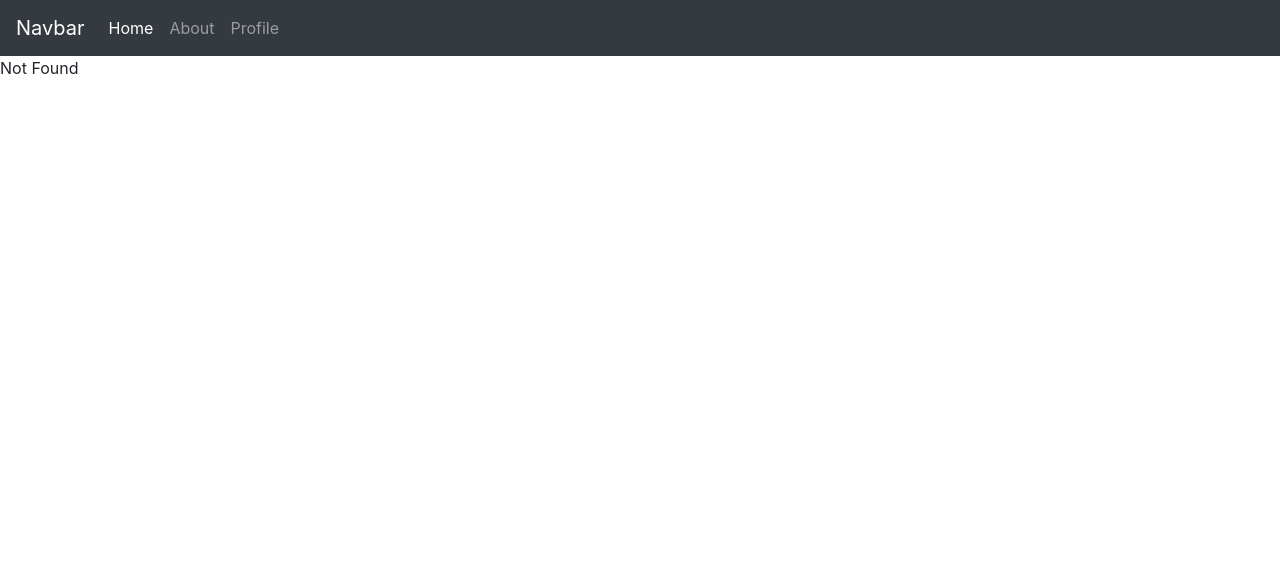
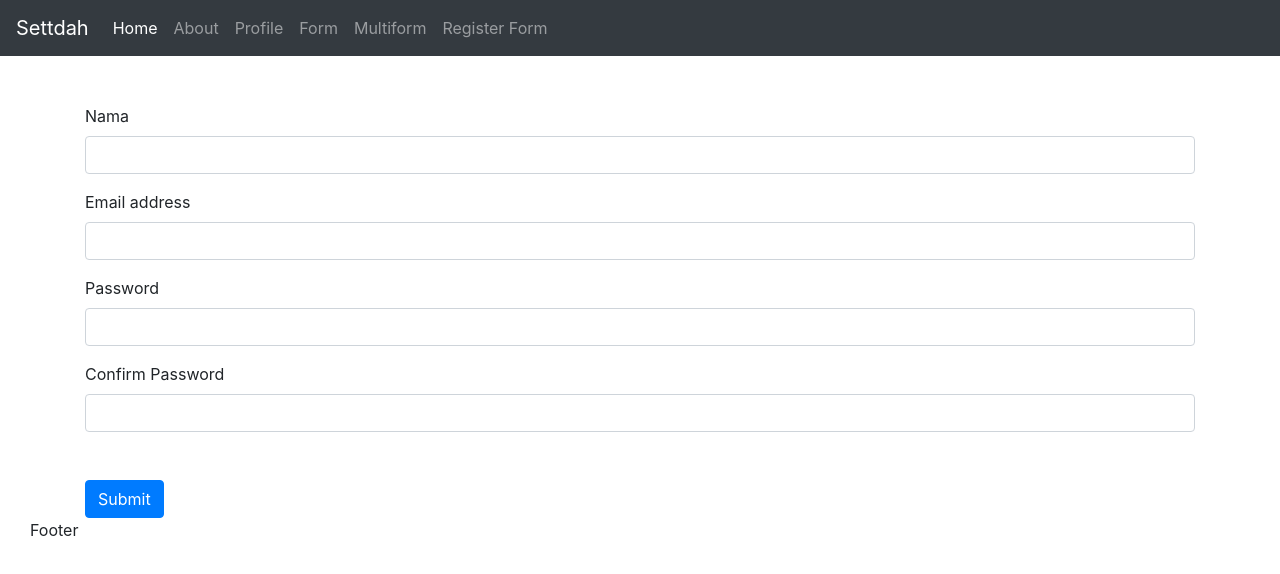
Before and after one commit to MRizqyP/ReactJS, a React (Create React App) app: page /Register in a window 1280 px wide. Before the commit this address had no page. Shown: the top 574 px of the page. Built offline with nearby package versions, Linux system fonts and the light colour scheme.

Commit message:
form done

```diff
--- a/package.json
+++ b/package.json
@@ -9,6 +9,7 @@
     "bootstrap": "^4.4.1",
     "react": "^16.12.0",
     "react-dom": "^16.12.0",
+    "react-hook-form": "^4.9.6",
     "react-router-dom": "^5.1.2",
     "react-scripts": "3.4.0",
     "react-slick": "^0.25.2",
--- /dev/null
+++ b/src/component/form.js
@@ -0,0 +1,32 @@
+import React from "react";
+class form extends React.Component {
+  constructor(props) {
+    super(props);
+    this.state = { value: "" };
+    this.handleChange = this.handleChange.bind(this);
+    this.handleSubmit = this.handleSubmit.bind(this);
+  }
+  handleChange(event) {
+    this.setState({ value: event.target.value });
+  }
+  handleSubmit(event) {
+    alert("A name was submitted: " + this.state.value);
+    event.preventDefault();
+  }
+  render() {
+    return (
+      <form onSubmit={this.handleSubmit}>
+        <label>
+          Name:
+          <input
+            type="text"
+            value={this.state.value}
+            onChange={this.handleChange}
+          />
+        </label>
+        <input type="submit" value="Submit" />
+      </form>
+    );
+  }
+}
+export default form;
--- /dev/null
+++ b/src/component/layout/main.js
@@ -0,0 +1,16 @@
+import React from "react";
+import { Container, Col } from "reactstrap";
+import Navigation from "../navigation";
+import Navbar from "../navbar";
+const Main = props => {
+  return (
+    <>
+      <Navbar />
+      <Container fluid={true} className="mt-2">
+        <Col>{props.children}</Col>
+        <Col>Footer</Col>
+      </Container>
+    </>
+  );
+};
+export default Main;
--- /dev/null
+++ b/src/component/multiform.js
@@ -0,0 +1,68 @@
+import React from "react";
+class MultiInputForm extends React.Component {
+  constructor(props) {
+    super(props);
+    this.state = {
+      isGoing: true,
+      numberOfGuests: 2,
+      name: ""
+    };
+    this.handleInputChange = this.handleInputChange.bind(this);
+    this.handleSubmit = this.handleSubmit.bind(this);
+  }
+  handleInputChange(event) {
+    const target = event.target;
+    const value = target.type === "checkbox" ? target.checked : target.value;
+    const name = target.name;
+    this.setState({
+      [name]: value
+    });
+  }
+  handleSubmit(event) {
+    alert(
+      "Is going: " +
+        this.state.isGoing +
+        ` \nNumber of guest ${this.state.numberOfGuests}` +
+        ` \nNama Doi adalah ${this.state.name}`
+    );
+    event.preventDefault();
+  }
+  render() {
+    return (
+      <form onSubmit={this.handleSubmit}>
+        <label>
+          Is going:
+          <input
+            name="isGoing"
+            type="checkbox"
+            checked={this.state.isGoing}
+            onChange={this.handleInputChange}
+          />
+        </label>
+        <br />
+        <label>
+          Number of guests:
+          <input
+            name="numberOfGuests"
+            type="number"
+            value={this.state.numberOfGuests}
+            onChange={this.handleInputChange}
+          />
+        </label>
+        <input type="submit" value="Submit" />
+        <br />
+        <label>
+          Namamu siapa nak :
+          <input
+            name="name"
+            type="text"
+            value={this.state.name}
+            onChange={this.handleInputChange}
+          />
+        </label>
+        <input type="submit" value="Submit" />
+      </form>
+    );
+  }
+}
+export default MultiInputForm;
--- a/src/component/navbar.js
+++ b/src/component/navbar.js
@@ -5,7 +5,7 @@ export default function navbar() {
   return (
     <nav class="navbar navbar-expand-lg navbar-dark bg-dark">
       <a class="navbar-brand" href="#">
-        Navbar
+        Settdah
       </a>
       <button
         class="navbar-toggler"
@@ -35,6 +35,21 @@ export default function navbar() {
               <a class="nav-link">Profile</a>
             </Link>
           </li>
+          <li class="nav-item">
+            <Link to="/form">
+              <a class="nav-link">Form</a>
+            </Link>
+          </li>
+          <li class="nav-item">
+            <Link to="/multiform">
+              <a class="nav-link">Multiform</a>
+            </Link>
+          </li>
+          <li class="nav-item">
+            <Link to="/register">
+              <a class="nav-link">Register Form</a>
+            </Link>
+          </li>
         </ul>
       </div>
     </nav>
--- /dev/null
+++ b/src/component/navigation.js
@@ -0,0 +1,56 @@
+import React, { useState } from "react";
+import { NavLink as RRNavLink } from "react-router-dom";
+import {
+  Collapse,
+  Navbar,
+  NavbarToggler,
+  NavbarBrand,
+  Nav,
+  NavItem,
+  NavLink,
+  UncontrolledDropdown,
+  DropdownToggle,
+  DropdownMenu,
+  DropdownItem
+} from "reactstrap";
+const Navigation = () => {
+  const [isOpen, setIsOpen] = useState(false);
+  const toggle = () => setIsOpen(!isOpen);
+  return (
+    <Navbar color="light" light expand="md">
+      <NavbarBrand href={"/"}>reactstrap</NavbarBrand>
+      <NavbarToggler onClick={toggle} />
+      <Collapse isOpen={isOpen} navbar>
+        <Nav className="mr-auto" navbar>
+          <NavItem>
+            <NavLink to="/home" tag={RRNavLink}>
+              Home
+            </NavLink>
+          </NavItem>
+          <NavItem>
+            <NavLink to="/profile" tag={RRNavLink}>
+              Profile
+            </NavLink>
+          </NavItem>
+          <NavItem>
+            <NavLink to="/about" tag={RRNavLink}>
+              About
+            </NavLink>
+          </NavItem>
+          <UncontrolledDropdown nav inNavbar>
+            <DropdownToggle nav caret>
+              Options
+            </DropdownToggle>
+            <DropdownMenu right>
+              <DropdownItem>Option 1</DropdownItem>
+              <DropdownItem>Option 2</DropdownItem>
+              <DropdownItem divider />
+              <DropdownItem>Reset</DropdownItem>
+            </DropdownMenu>
+          </UncontrolledDropdown>
+        </Nav>
+      </Collapse>
+    </Navbar>
+  );
+};
+export default Navigation;
--- /dev/null
+++ b/src/component/register.js
@@ -0,0 +1,79 @@
+import React from "react";
+import { Button, Form, FormGroup, Label, Input, FormText } from "reactstrap";
+import { useForm } from "react-hook-form";
+const Register = props => {
+  const { register, handleSubmit, watch, errors, getValues } = useForm();
+  const onSubmit = data => {
+    console.log(data);
+  };
+  console.log(watch("example"));
+  return (
+    <form onSubmit={handleSubmit(onSubmit)}>
+      <div className="container mt-5">
+        <div class="form-group">
+          <label for="nama">Nama</label>
+          <input
+            name="nama"
+            class="form-control"
+            id="InputEmail1"
+            aria-describedby="emailHelp"
+            ref={register({
+              required: "Required"
+            })}
+          />
+
+          <span>{errors.name && errors.name.message}</span>
+        </div>
+        <div class="form-group">
+          <label for="exampleInputEmail1">Email address</label>
+          <input
+            name="email"
+            class="form-control"
+            id="InputEmail1"
+            aria-describedby="emailHelp"
+            ref={register({
+              required: "Required",
+              pattern: {
+                value: /^[A-Z0-9._%+-]+@[A-Z0-9.-]+\.[A-Z]{2,4}$/i,
+                message: "invalid email address"
+              }
+            })}
+          />
+
+          <span>{errors.email && errors.email.message}</span>
+        </div>
+        <div class="form-group">
+          <label for="Password">Password</label>
+          <input
+            name="password"
+            type="password"
+            class="form-control"
+            ref={register({
+              required: "Required"
+            })}
+          />
+          <span>{errors.password && errors.email.password}</span>
+        </div>
+        <div class="form-group mb-5">
+          <label for="newPassword">Confirm Password</label>
+          <input
+            name="newPassword"
+            type="password"
+            class="form-control"
+            ref={register({
+              required: "Required",
+              validate: value => value === getValues().password
+            })}
+          />
+          <span>{errors.newPassword && "Password tidak sama"}</span>
+        </div>
+
+        <button type="submit" class="btn btn-primary">
+          Submit
+        </button>
+      </div>
+    </form>
+  );
+};
+
+export default Register;
--- a/src/index.js
+++ b/src/index.js
@@ -8,14 +8,25 @@ import Profile from "./component/profile";
 import { Route, Link, BrowserRouter as Router, Switch } from "react-router-dom";
 import Navbar from "./component/navbar";
 import Notfound from "./component/notfound";
+
+import Form from "./component/form";
+import Main from "./component/layout/main";
+import MultiForm from "./component/multiform";
+import Register from "./component/register";
 const routing = (
   <Router>
-    <Navbar />
     <Switch>
-      <Route exact path="/" component={App} />
-      <Route path="/about" component={About} />
-      <Route path="/profile" component={Profile} />
-      <Route component={Notfound} />
+      <Main>
+        <Switch>
+          <Route exact path="/" component={App} />
+          <Route path="/about" component={About} />
+          <Route path="/profile" component={Profile} />
+          <Route path="/Form" component={Form} />
+          <Route path="/MultiForm" component={MultiForm} />
+          <Route path="/Register" component={Register} />
+          <Route component={Notfound} />
+        </Switch>
+      </Main>
     </Switch>
   </Router>
 );
```
Also changed, not shown: 1 other file (tests, documents, lock files or other folders).
